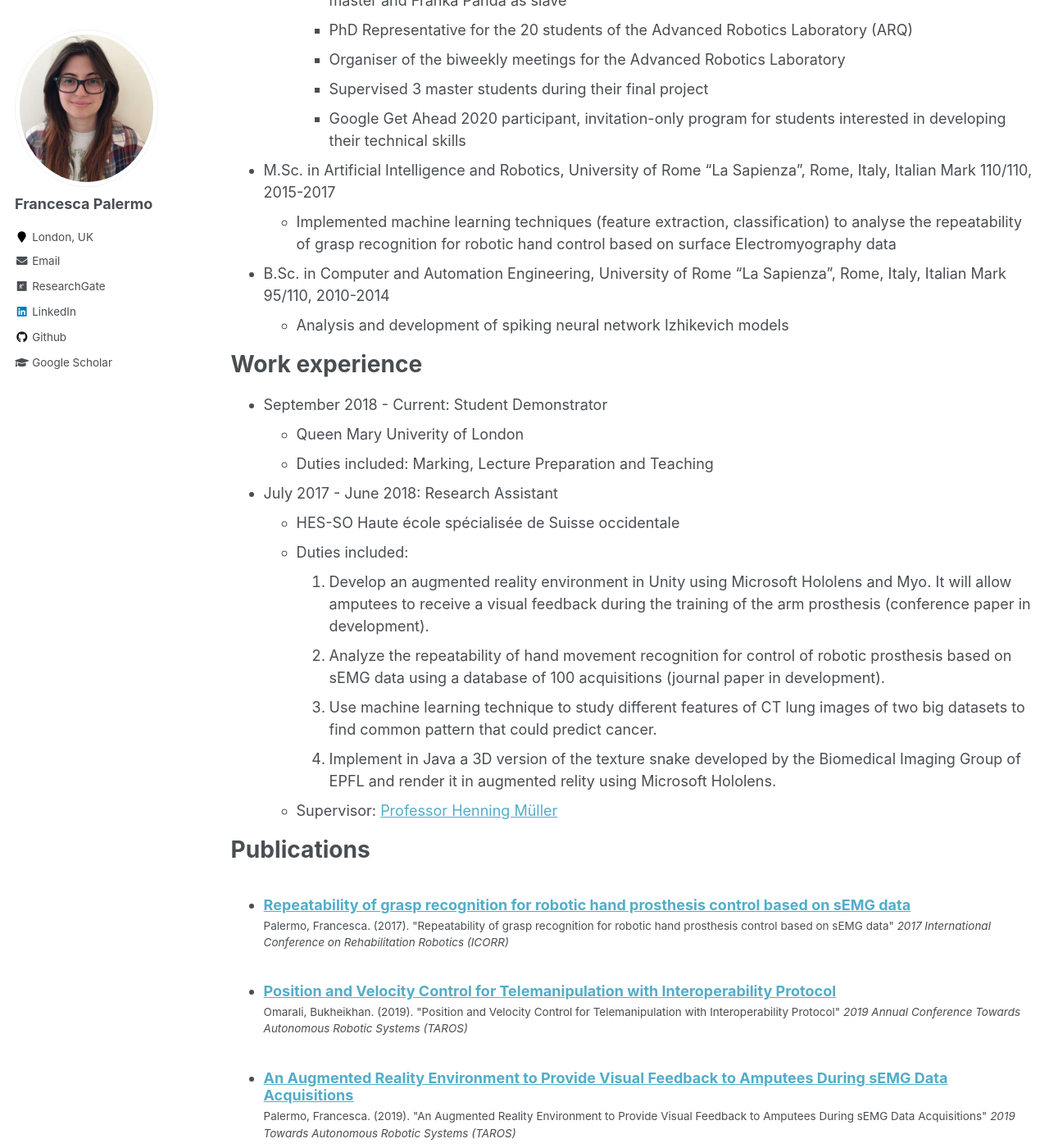
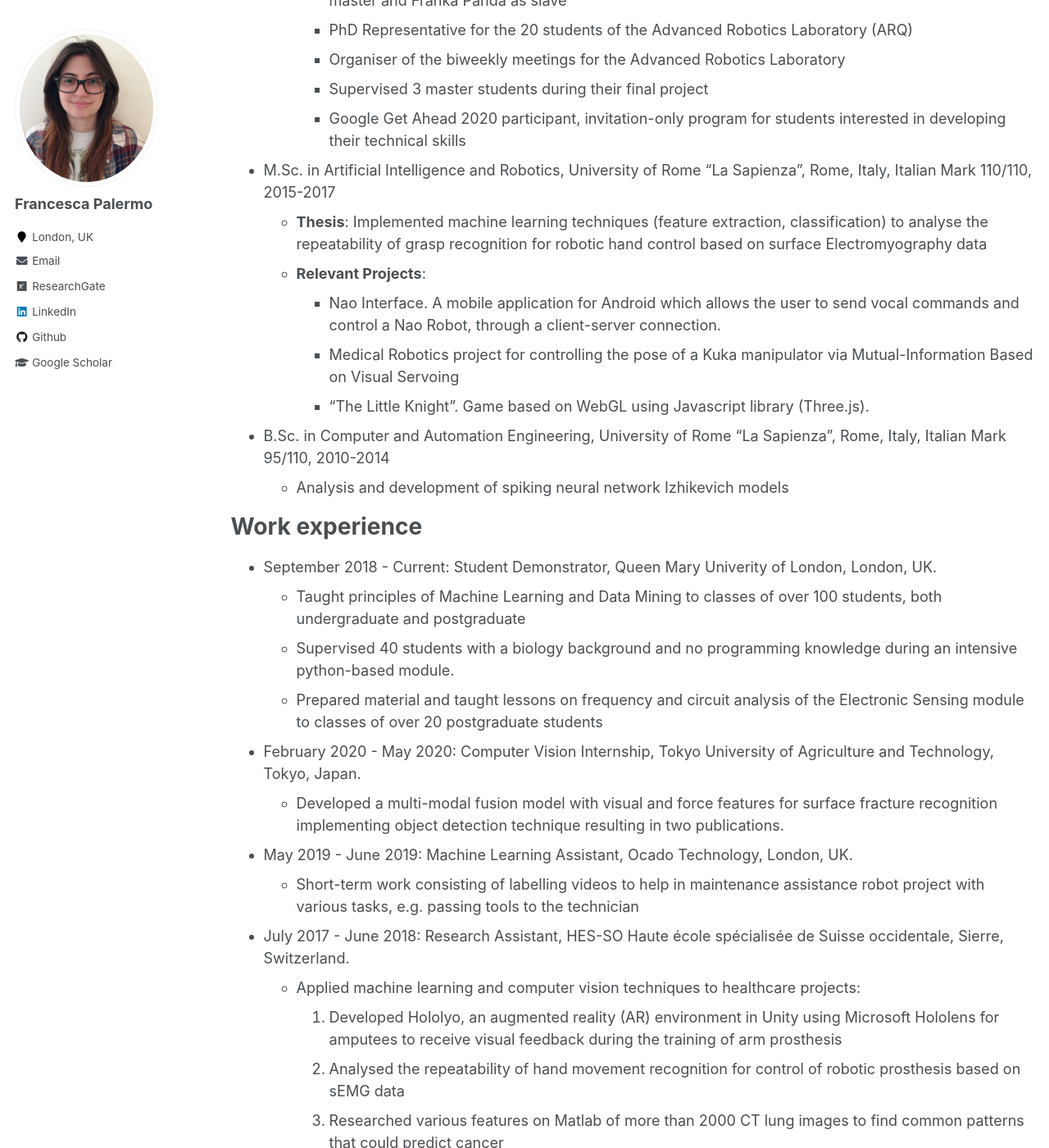
Before and after one commit to francescapalermo/francescapalermo.github.io, a Jekyll site: the page built from _pages/cv.md, in a window 1280 px wide and 1400 px high, scrolled down 477 px. Shown: the whole window at 82% size. Built offline with Jekyll 4.4.1, drawn with Linux system fonts in a browser that asks for light colours; some of the changed text lies outside the part shown.

Commit message:
Update cv.md

```diff
--- a/_pages/cv.md
+++ b/_pages/cv.md
@@ -12,7 +12,7 @@
 Education
 ======
 * Ph.D. Fellow in Electronics Engineering and Computer Science, EECS School, Queen Mary University of London, London, UK, 2018-December 2021
-  * Robotic surface exploration algorithm developed in Python and C++ implementing vision techniques (object detection, edge detection) and tactile sensing based on force and proximity sensors for fractures detection and characterisation in extreme environments.
+  * **Project Proposal**: Robotic surface exploration algorithm developed in Python and C++ implementing vision techniques (object detection, edge detection) and tactile sensing based on force and proximity sensors for fractures detection and characterisation in extreme environments.
   * Research funded by the National Centre for Nuclear Robotics (NCNR)
   * Additional Activities:
     * Developed the master side of a bilateral teleoperation system via UDP between Geomagic Haptic as master and Franka Panda as slave
@@ -21,30 +21,40 @@
 	* Supervised 3 master students during their final project
 	* Google Get Ahead 2020 participant, invitation-only program for students interested in developing their technical skills
 * M.Sc. in Artificial Intelligence and Robotics, University of Rome "La Sapienza", Rome, Italy, Italian Mark 110/110, 2015-2017
-  * Implemented machine learning techniques (feature extraction, classification) to analyse the repeatability of grasp recognition for robotic hand control based on surface Electromyography data
+  * **Thesis**: Implemented machine learning techniques (feature extraction, classification) to analyse the repeatability of grasp recognition for robotic hand control based on surface Electromyography data
+  * **Relevant Projects**:
+    * Nao Interface. A mobile application for Android which allows the user to send vocal commands and control a Nao Robot, through a client-server connection.
+	* Medical Robotics project for controlling the pose of a Kuka manipulator via Mutual-Information Based on Visual Servoing
+    * “The Little Knight”. Game based on WebGL using Javascript library (Three.js).
 * B.Sc. in Computer and Automation Engineering, University of Rome "La Sapienza", Rome, Italy, Italian Mark 95/110, 2010-2014
   * Analysis and development of spiking neural network Izhikevich models
 
 
 Work experience
 ======
-* September 2018 - Current: Student Demonstrator
-  * Queen Mary Univerity of London
-  * Duties included: Marking, Lecture Preparation and Teaching
+* September 2018 - Current: Student Demonstrator, Queen Mary Univerity of London, London, UK.
+  * Taught  principles of Machine Learning and Data Mining to classes of over 100 students, both undergraduate and postgraduate
+  * Supervised 40 students with a biology background and no programming knowledge during an intensive python-based module.
+  * Prepared material and taught lessons on frequency and circuit analysis of the Electronic Sensing module to classes of over 20 postgraduate students
 
+* February 2020 - May 2020: Computer Vision Internship, Tokyo University of Agriculture and Technology, Tokyo, Japan.
+  * Developed a multi-modal fusion model with visual and force features for surface fracture recognition implementing object detection technique resulting in two publications.
 
-* July 2017 - June 2018: Research Assistant
-  * HES-SO Haute école spécialisée de Suisse occidentale
-  * Duties included:
-    1. Develop an augmented reality environment in Unity using Microsoft Hololens and Myo. It will allow amputees
-to receive a visual feedback during the training of the arm prosthesis (conference paper in development).
-    2. Analyze the repeatability of hand movement recognition for control of robotic prosthesis based on sEMG data
-using a database of 100 acquisitions (journal paper in development).
-    3. Use machine learning technique to study different features of CT lung images of two big datasets to find common pattern that could predict
-cancer.
-    4. Implement in Java a 3D version of the texture snake developed by the Biomedical Imaging Group of
-EPFL and render it in augmented relity using Microsoft Hololens.
+* May 2019 - June 2019: Machine Learning Assistant, Ocado Technology, London, UK.
+  * Short-term work consisting of labelling videos to help in maintenance assistance robot project with various tasks, e.g. passing tools to the technician
+
+* July 2017 - June 2018: Research Assistant, HES-SO Haute école spécialisée de Suisse occidentale, Sierre, Switzerland.
+  * Applied machine learning and computer vision techniques to healthcare projects:
+    1. Developed Hololyo, an augmented reality (AR) environment in Unity using Microsoft Hololens for amputees to receive visual feedback during the training of arm prosthesis
+    2. Analysed the repeatability of hand movement recognition for control of robotic prosthesis based on sEMG data
+    3. Researched various features on Matlab of more than 2000 CT lung images to find common patterns that could predict cancer
+    4. Implement in Java a 3D version of the texture snake developed by the Biomedical Imaging Group of EPFL and render it in augmented relity using Microsoft Hololens.
   * Supervisor: [Professor Henning Müller](https://www.hevs.ch/en/rad-institutes/institute-of-information-systems/collaborateurs/professor-uas/muller-1609)
+
+* October 2016 - January 2017: Machine Learning Internship, HES-SO Haute école spécialisée de Suisse occidentale, Sierre, Switzerland.
+  * Acquired an openly available database for analysis of repeatability of surface electromyography data consisting in a total of 100 acquisitions from 10 subjects.
+  * Used classification techniques to investigate the data which resulted in a paper accepted to rank A conference and chosen as a finalist for Best Student Award.
+  * In collaboration with the project MeganePro (myoelectric hand prosthesis)
 
 
 Publications
@@ -55,34 +65,30 @@
 
 Awards
 ======
-* Japan Student Services Organization (JASSO) Scholarship, Tokyo University of Agriculture
-and Technology, February 2020.
+* CORSMAL Challenge 2020, ICPR 2020, November 2020:
+  * Awarded first prize. Member of a 4 person team who correctly estimated containers’ capacity via computer vision and machine learning techniques. In addition, organised the meetings and workload of the team.
 
-* Award for best Master Thesis on disability, University of Rome "La Sapienza".
+* Japan Student Services Organization (JASSO) Scholarship, Tokyo University of Agriculture and Technology, February 2020:
+  * Awarded scholarship of 2400£ to cover expenses for three months internship at the Tokyo University of Agriculture and Technology (TUAT)
 
-* Programmer Award, VVV18, February 2018.
+* Award for best Master Thesis on disability, University of Rome "La Sapienza", January 2019:
+  * Best master thesis on disability topic. Total of 15 students awarded among all the faculties of the campus.
+
+* Programmer Award, VVV18, February 2018:
   * Best group project award for the VVV18 International Winter School on Humanoid Robot Programming organized by IIT iCub Facility and IEEE Robotics and Automation Society
 
-* Travel grant, VVV18, February 2018.
-  * VVV18 travel grant for the International Winter School on Humanoid Robot Programming
+* Travel grant, VVV18, February 2018:
+  * Awarded travel grant cover for alla expenses to participate in the International Winter School on Humanoid Robot Programming.
 
 * Swiss-European Mobility Programme and Hes-So grant, HES-SO, Sierre, October 2016.
+  * Awarded scholarship of 3300CHF to cover expenses for three months internship at the HES-SO Haute école spécialisée de Suisse occidentale.
 
-Abroad Experiences
+Technical Skills
 ======
-* Internship, Tokyo University of Agriculture and Technology (TUAT), Tokyo, Japan, February - May 2020.
-  * Internship at the laboratory of [Professor Gentiane Venture](http://web.tuat.ac.jp/~gvlab/) . Develop multimodal fusion model with visual and force feedback for surface recognition in extreme environments
-
-* Student Volunteer for the 2019th World Haptics Conference, Tokyo, Japan, July 2019
-
-* Winter School on Robotics, Winter School on Humanoid Robot Programming organized by IIT iCub Facility and IEEE Robotics and Automation Society, Santa Margherita Ligure, Italy.
-  * The aim of this school is to give students an overview of the state-of-the-art on the broad field of robotics and teach them the required, practical, skills that allow them to program robots taking advantage of available tools and libraries for perception, control and machine learning.
-
-* Internship, HES-SO Haute école spécialisée de Suisse occidentale, Sierre, Switzerland, October 2016-January 2017.
-  * Collaboration to the project NinaPro (myolectric hand prosthesis)
-
-* Summer School on Robotics, Tohoku University Engineering Summer Program, Sendai, Japan, August 2015.
-  * A two-week international "hands-on" Summer School in Robotics - a series of lectures by some of the biggest names from the Graduate Schools of Engineering, Information Sciences and Biomedical Engineering
 
 
+Languages
+======
+Italian/(Native)
+
  For an updated CV please click [here](https://www.dropbox.com/s/jfifkmryddqmnb8/Resume_FrancescaPalermo.pdf?dl=0)
```
